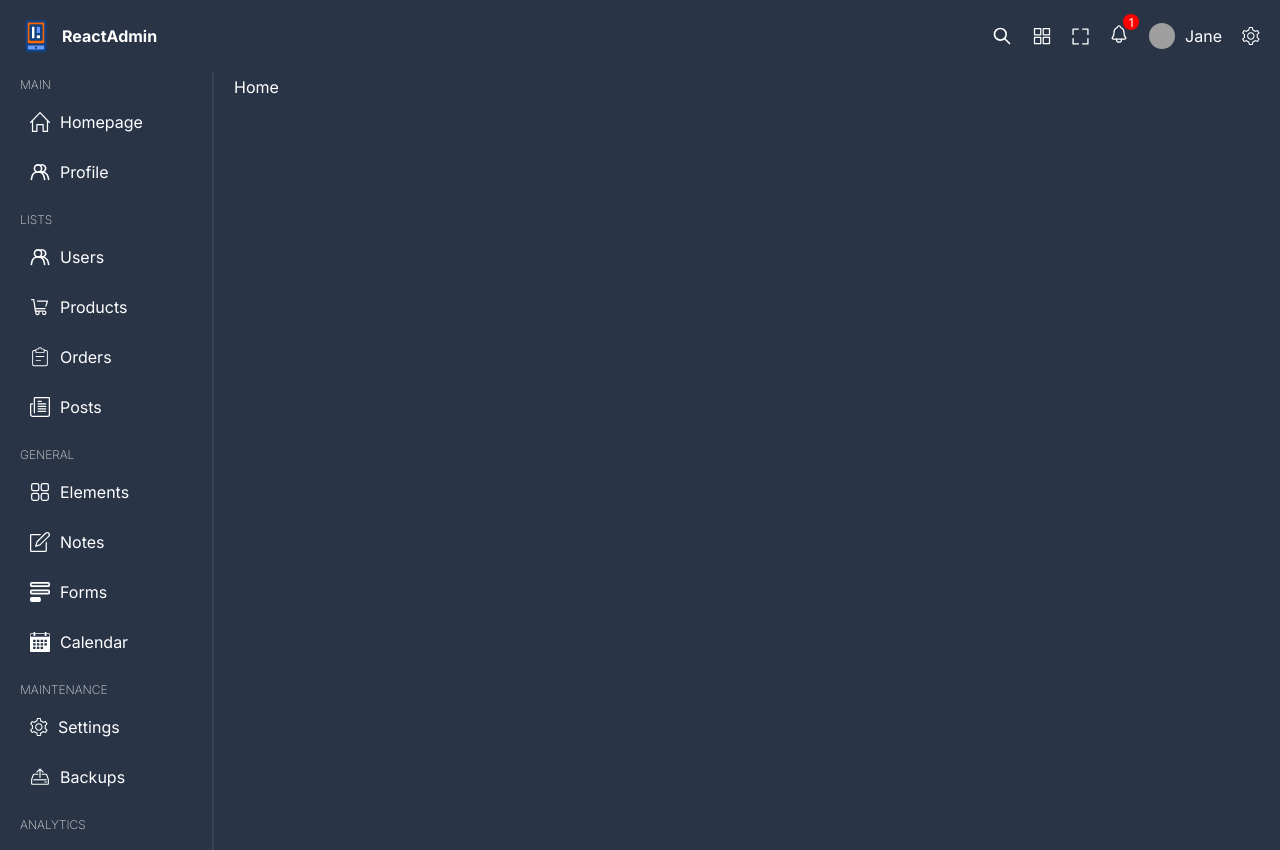
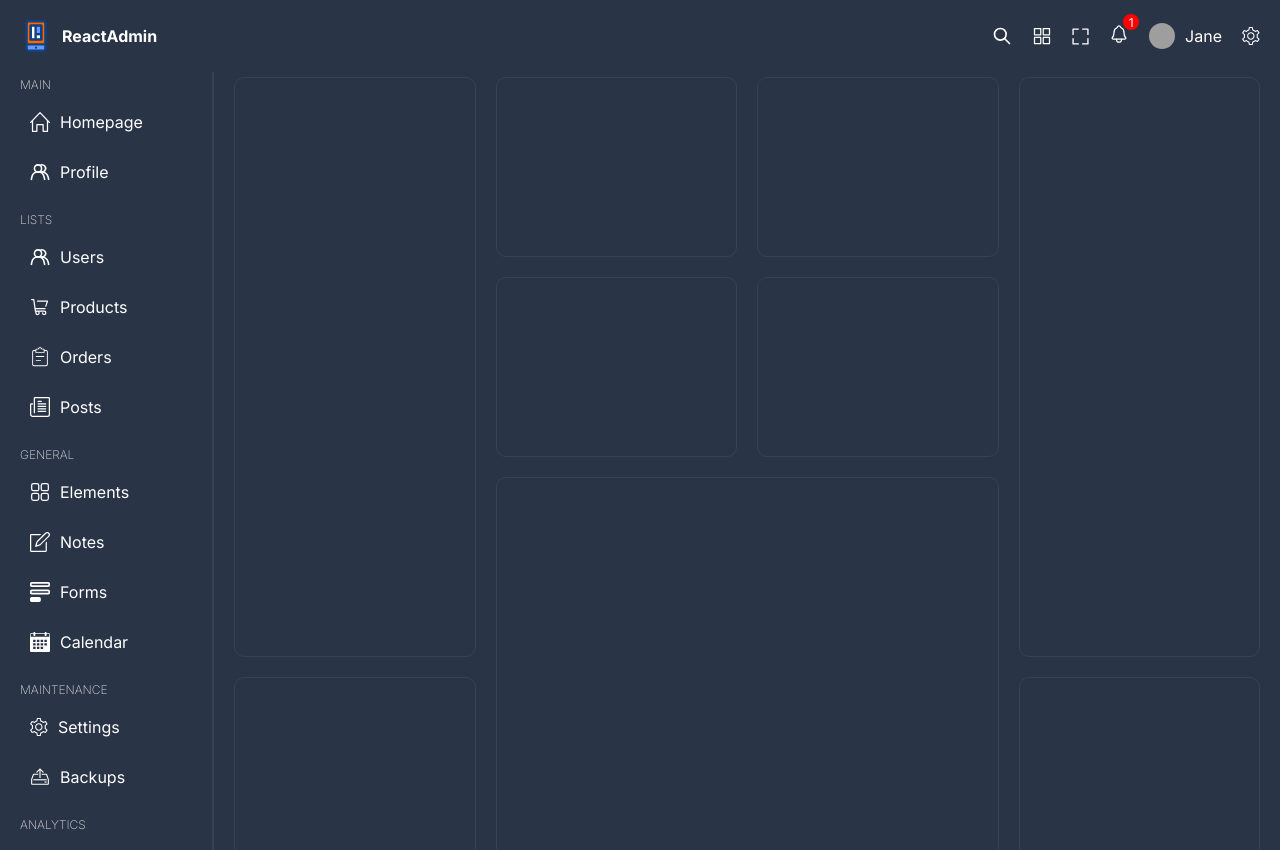
Before and after one commit to zhanybekovich/react-admin-dashboard, a React (Vite) app: page / in a window 1280 px wide. Shown: the top 850 px of the page. Built offline with nearby package versions, Linux system fonts and the light colour scheme; grey boxes are pictures that could not be loaded.

Commit message:
add grid system

```diff
--- a/src/pages/home/Home.tsx
+++ b/src/pages/home/Home.tsx
@@ -1,6 +1,18 @@
 import "./home.scss";
 function Home() {
-  return <div className="home">Home</div>;
+  return (
+    <div className="home">
+      <div className="box box-1"></div>
+      <div className="box box-2"></div>
+      <div className="box box-3"></div>
+      <div className="box box-4"></div>
+      <div className="box box-5"></div>
+      <div className="box box-6"></div>
+      <div className="box box-7"></div>
+      <div className="box box-8"></div>
+      <div className="box box-9"></div>
+    </div>
+  );
 }
 
 export default Home;
--- a/src/pages/home/home.scss
+++ b/src/pages/home/home.scss
@@ -1,2 +1,29 @@
+@import "../../styles/variables";
+
 .home {
+  display: grid;
+  gap: 20px;
+  grid-template-columns: repeat(4, 1fr);
+  grid-auto-rows: minmax(180px, auto);
+
+  .box {
+    padding: 20px;
+    border-radius: 10px;
+    border: 1px solid $soft-bg;
+
+    &-1 {
+      grid-column: span 1;
+      grid-row: span 3;
+    }
+
+    &-4 {
+      grid-column: span 1;
+      grid-row: span 3;
+    }
+
+    &-7 {
+      grid-column: span 2;
+      grid-row: span 2;
+    }
+  }
 }
```
